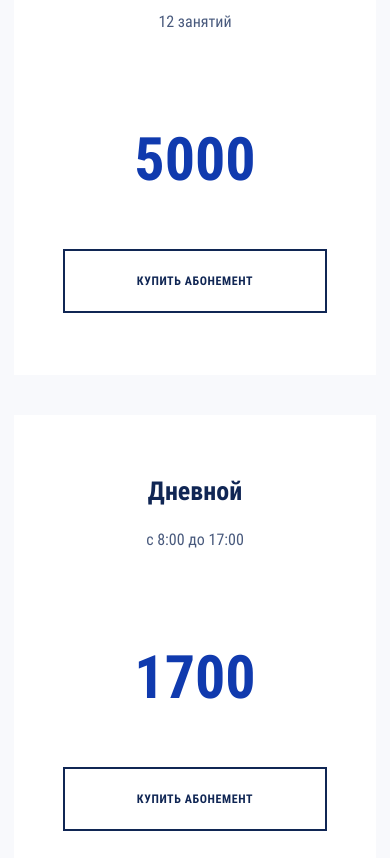
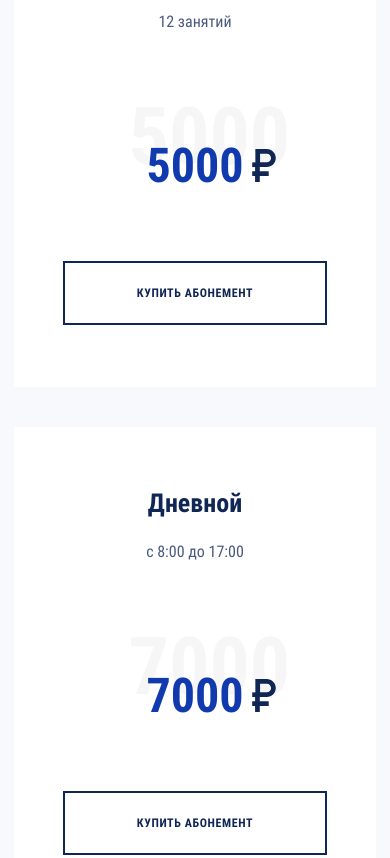
Before and after one commit to 4exOFFby/fitness, a website built with webpack: page source/index.html in a window 390 px wide. Shown: the part 1900-2758 px from the top of the page. Built offline with nearby package versions, Linux system fonts and the light colour scheme; files whose address does not match are found by name.

Commit message:
Добавил тени и знак рубля в абонементы

```diff
--- a/source/index.html
+++ b/source/index.html
@@ -99,19 +99,28 @@
             <li class="tub-list__item">
               <h3>С тренером</h3>
               <span>12 занятий</span>
-              <b>5000</b>
+              <b>
+                5000
+                <span class="tub-list__shadow">5000</span>
+              </b>
               <a class="tub-list__link btn btn--by-subscriber" href="#" target="_blank">купить абонемент</a>
             </li>
             <li class="tub-list__item">
               <h3>Дневной</h3>
               <span>с 8:00 до 17:00</span>
-              <b>1700</b>
+              <b>
+                7000
+                <span class="tub-list__shadow">7000</span>
+              </b>
               <a class="tub-list__link btn btn--by-subscriber" href="#" target="_blank">купить абонемент</a>
             </li>
             <li class="tub-list__item">
               <h3>Полный день</h3>
               <span>с 8:00 до 22:00 </span>
-              <b>2700</b>
+              <b>
+                2700
+                <span class="tub-list__shadow">2700</span>
+              </b>
               <a class="tub-list__link btn btn--by-subscriber" href="#" target="_blank">купить абонемент</a>
             </li>
           </ul>
@@ -119,19 +128,28 @@
             <li class="tub-list__item">
               <h3>С тренером</h3>
               <span>12 занятий</span>
-              <b>5000</b>
+              <b>
+                12700
+                <span class="tub-list__shadow">12700</span>
+              </b>
               <a class="tub-list__link btn btn--by-subscriber" href="#" target="_blank">купить абонемент</a>
             </li>
             <li class="tub-list__item">
               <h3>Дневной</h3>
               <span>с 8:00 до 17:00</span>
-              <b>1700</b>
+              <b>
+                12700
+                <span class="tub-list__shadow">12700</span>
+              </b>
               <a class="tub-list__link btn btn--by-subscriber" href="#" target="_blank">купить абонемент</a>
             </li>
             <li class="tub-list__item">
               <h3>Полный день</h3>
               <span>с 8:00 до 22:00 </span>
-              <b>2700</b>
+              <b>
+                22700
+                <span class="tub-list__shadow">22700</span>
+              </b>
               <a class="tub-list__link btn btn--by-subscriber" href="#" target="_blank">купить абонемент</a>
             </li>
           </ul>
@@ -139,19 +157,28 @@
             <li class="tub-list__item">
               <h3>С тренером</h3>
               <span>12 занятий</span>
-              <b>5000</b>
+              <b>
+                222700
+                <span class="tub-list__shadow">222700</span>
+              </b>
               <a class="tub-list__link btn btn--by-subscriber" href="#" target="_blank">купить абонемент</a>
             </li>
             <li class="tub-list__item">
               <h3>Дневной</h3>
               <span>с 8:00 до 17:00</span>
-              <b>1700</b>
+              <b>
+                222700
+                <span class="tub-list__shadow">222700</span>
+              </b>
               <a class="tub-list__link btn btn--by-subscriber" href="#" target="_blank">купить абонемент</a>
             </li>
             <li class="tub-list__item">
               <h3>Полный день</h3>
               <span>с 8:00 до 22:00 </span>
-              <b>2700</b>
+              <b>
+                222700
+                <span class="tub-list__shadow">222700</span>
+              </b>
               <a class="tub-list__link btn btn--by-subscriber" href="#" target="_blank">купить абонемент</a>
             </li>
           </ul>
--- a/source/sass/blocks/tub-list.scss
+++ b/source/sass/blocks/tub-list.scss
@@ -42,6 +42,29 @@
     color: #103aae;
     margin-bottom: 59px;
     position: relative;
+    z-index: 2;
+  }
+
+  b::before {
+    content: "";
+    width: 30px;
+    height: 42px;
+    position: absolute;
+    right: -40px;
+    top: 9px;
+    background-image: url("../img/svg/rur.svg");
+  }
+
+  b .tub-list__shadow {
+    position: absolute;
+    font-family: "Roboto Condensed", "Arial", sans-serif;
+    font-size: 100px;
+    font-weight: 700;
+    left: -25px;
+    top: 35px;
+    color: transparent;
+    z-index: -1;
+    text-shadow: 0 -40px 0 rgb(232, 232, 232, 0.4);
   }
 }
 
@@ -110,6 +133,24 @@
   .tub-list {
     flex-direction: column;
     align-items: center;
+
+    b {
+      font-size: 48px;
+      line-height: 150%;
+    }
+
+    b::before {
+      width: 24px;
+      height: 33px;
+      background-size: 24px 33px;
+      top: 19px;
+      right: -32px;
+    }
+
+    b .tub-list__shadow {
+      font-size: 80px;
+      left: -18px;
+    }
   }
 
   .tub-list__item {
```
Also changed, not shown: build/css/style.css, build/css/style.min.css, build/img/svg/rur.svg (added), build/index.html, source/img/svg/rur.svg (added), 1 other file.
